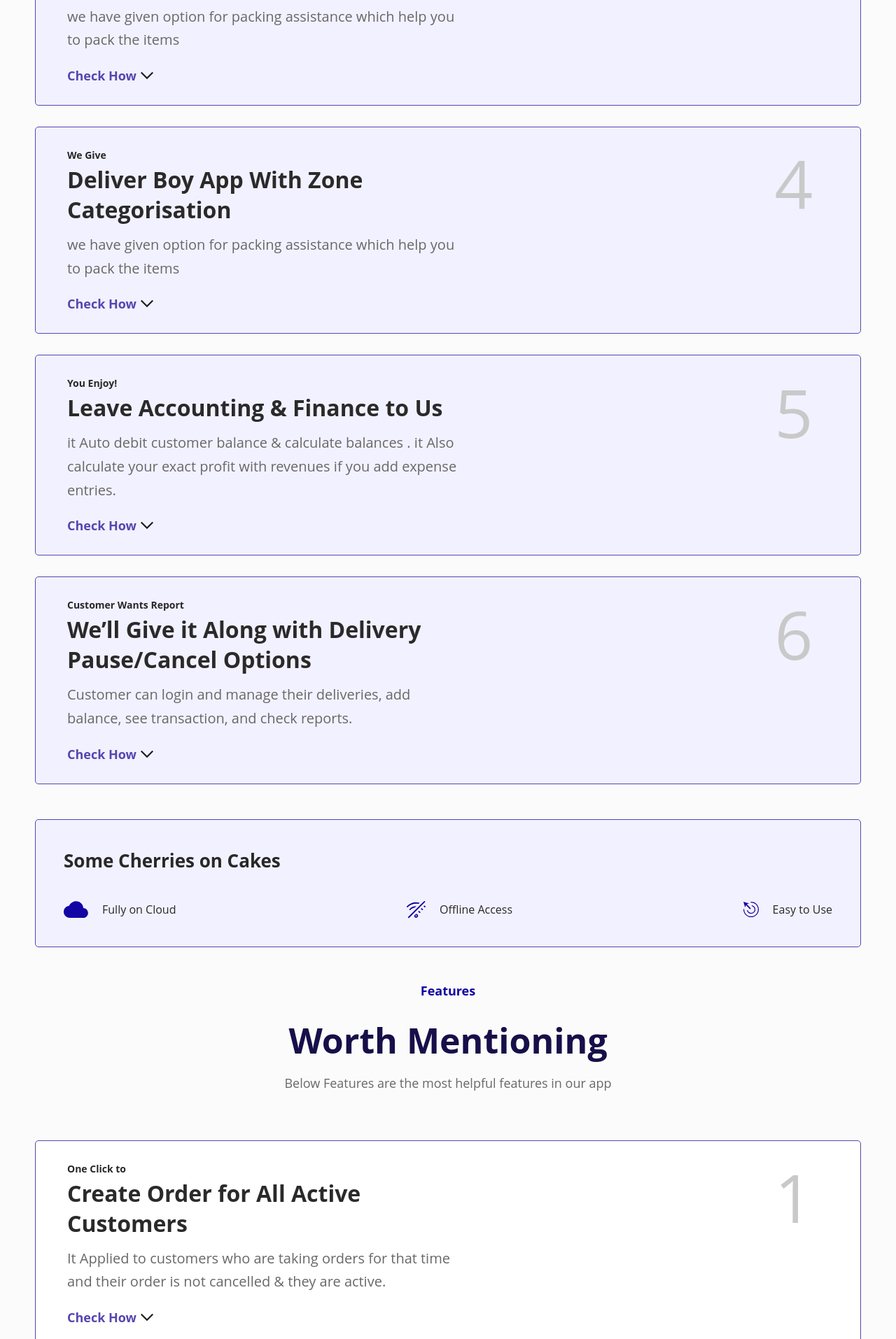
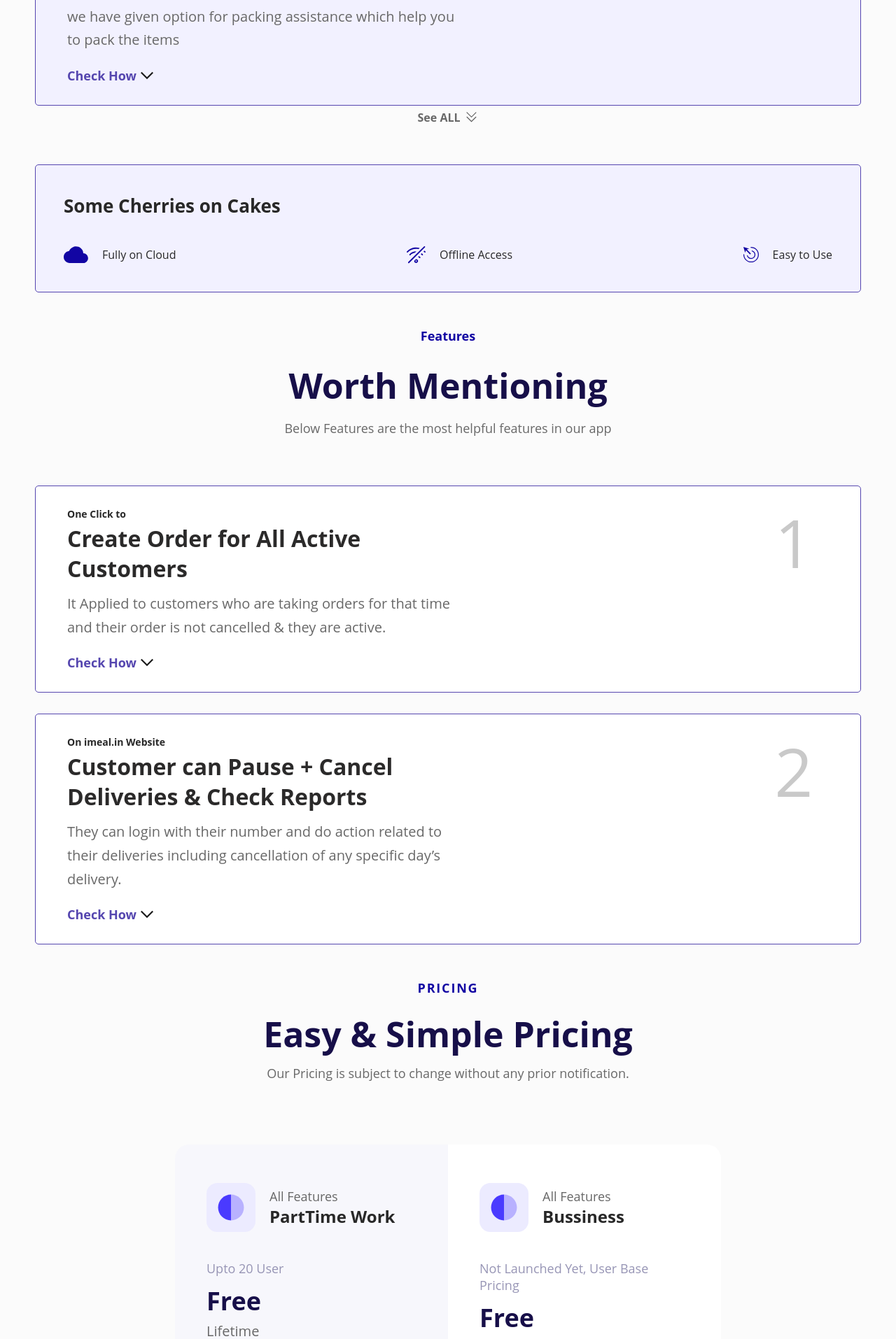
Before and after one commit to Tiffin-CRM/tiffincrm, a PHP site: page /imeals/index.html in a window 1280 px wide. Shown: the part 1648-3562 px from the top of the page at 70% size. Run offline with PHP 8.4, Linux system fonts and the light colour scheme.

Commit message:
hide method changed

```diff
--- a/imeals/css/style.css
+++ b/imeals/css/style.css
@@ -465,13 +465,13 @@
   }
   .steps_items_container {
     /* height: 100vh; */
-    overflow: hidden;
+    overflow: visible;
     margin-top: 70px;
   }
-  .steps_items_container.active {
+  /* .steps_items_container.active {
     height: 100%;
     overflow: visible;
-  }
+  } */
   .steps_collapse_btn {
     margin: auto;
     width: fit-content;
@@ -962,3 +962,7 @@
       font-size: 14px;
     }
   }
+
+  .hideit{
+    display: none;
+  }
--- a/imeals/index.html
+++ b/imeals/index.html
@@ -7,7 +7,7 @@
 
     <!-- +++++++++++  css ++++++++ -->
     <link rel="stylesheet" href="css/base.css?0.0.7" />
-    <link rel="stylesheet" href="css/style.css?0.0.9" />
+    <link rel="stylesheet" href="css/style.css?11" />
 
     <!-- +++++++++++ fonts link ++++++++++++ -->
     <link
@@ -238,7 +238,7 @@
                   <span>3</span>
                 </div>
               </div>
-              <div class="steps_item_box r-flex ali-s jut-sb">
+              <div class="steps_item_box r-flex ali-s jut-sb hideit">
                 <div class="we_show_heading_box">
                   <div class="littel_step_heading">We Give</div>
                   <h3 class="steps_item_main_heading">
@@ -265,7 +265,7 @@
                   <span>4</span>
                 </div>
               </div>
-              <div class="steps_item_box r-flex ali-s jut-sb">
+              <div class="steps_item_box r-flex ali-s jut-sb hideit">
                 <div class="we_show_heading_box">
                   <div class="littel_step_heading">You Enjoy!</div>
                   <h3 class="steps_item_main_heading">
@@ -293,7 +293,7 @@
                   <span>5</span>
                 </div>
               </div>
-              <div class="steps_item_box r-flex ali-s jut-sb">
+              <div class="steps_item_box r-flex ali-s jut-sb hideit">
                 <div class="we_show_heading_box">
                   <div class="littel_step_heading">Customer Wants Report</div>
                   <h3 class="steps_item_main_heading">
@@ -322,14 +322,14 @@
               </div>
 
             </div>
-            <!-- <div
+            <div
               onclick="toggleMenu()"
               class="steps_collapse_btn r-flex ali-c jut-c gap-05"
             >
-              <span id="setep_expand">Expand</span>
-              <span id="step_collaps">Collapse</span>
+              <span id="setep_expand">See ALL</span>
+              <span id="step_collaps">Collapse Again</span>
               <img src="img/collapse.svg" alt="down-arrow icon" />
-            </div> -->
+            </div>
           </div>
         </div>
       </section>
@@ -760,6 +760,6 @@
 
     <script></script>
 
-    <script src="script.js?v=0.0.2"></script>
+    <script src="script.js?v=0.0.3"></script>
   </body>
 </html>
--- a/imeals/script.js
+++ b/imeals/script.js
@@ -11,8 +11,12 @@ stepCheckButtons.forEach(function(button) {
 
 // +++++++ collabes ++++++++
 function toggleMenu() {
-    const menu = document.querySelector('.steps_items_container');
-    menu.classList.toggle('active');
+  const hiddenSteps = document.querySelectorAll('.hidden_steps');
+
+  hiddenSteps.forEach(step => {
+      step.classList.remove('hidden_steps');
+  });
+
 }
 // +++++++ hamburger click ++++++++
 function hamburger() {
```
